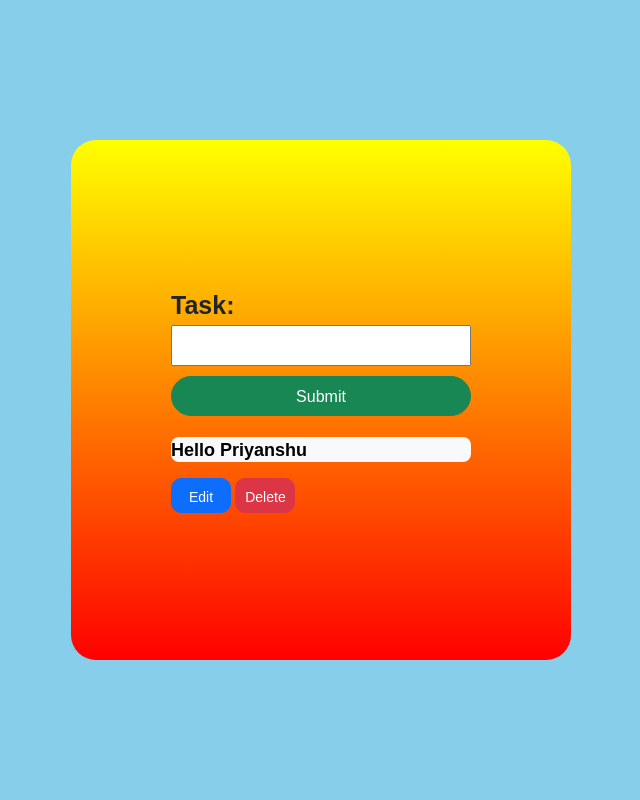
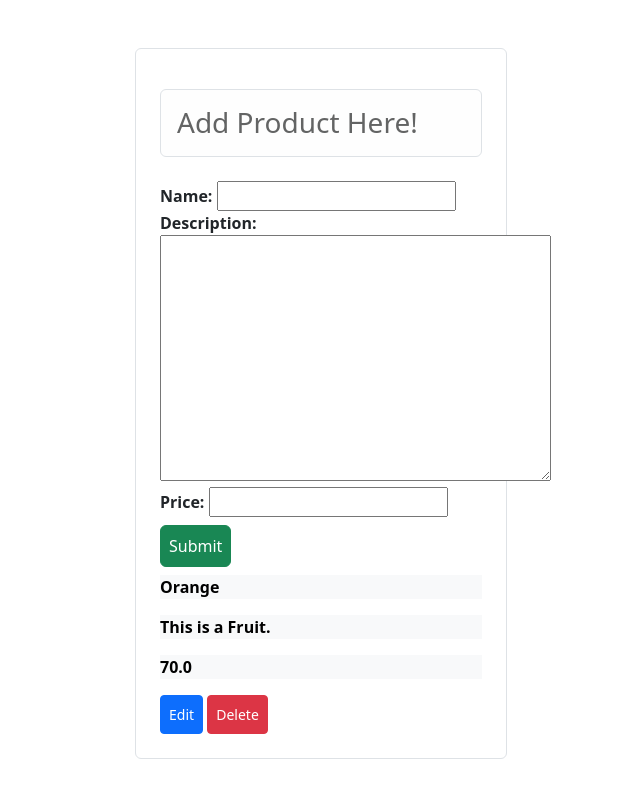
Before and after one commit to prreff123/Todoapp, a Django app: page / in a window 1280 px wide. Shown: the whole page, without its empty margins (319-959 px from the left). Run offline with Django 4.2, Linux system fonts and the light colour scheme; data comes from the database, SQL or seed files in the repository.

Commit message:
first commit

```diff
--- a/Todo/Template/todo.html
+++ b/Todo/Template/todo.html
@@ -8,80 +8,25 @@
     <link rel="stylesheet" href="https://cdn.jsdelivr.net/npm/bootstrap@5.2.0/dist/css/bootstrap.rtl.min.css"
         integrity="sha384-+4j30LffJ4tgIMrq9CwHvn0NjEvmuDCOfk6Rpg2xg7zgOxWWtLtozDEEVvBPgHqE" crossorigin="anonymous">
     <title>Todoapp</title>
-    <style>
-        * {
-            padding: 0;
-            margin: 0;
-            box-sizing: border-box;
-            font-family: sans-serif;
-        }
-
-        body {
-            background-color: skyblue;
-            height: 100vh;
-            display: flex;
-            align-items: center;
-            justify-content: center;
-        }
-
-        .container {
-            /* background-color: rgb(247, 228, 64); */
-            background-image: linear-gradient(yellow, red);
-            height: 520px;
-            width: 500px;
-            border-radius: 25px;
-            display: flex;
-            align-items: center;
-            justify-content: space-around;
-            flex-direction: column;
-        }
-
-        .container form {
-            height: 120px;
-            width: 300px;
-            display: flex;
-            flex-direction: column;
-            font-size: 25px;
-            margin-bottom: 30px;
-        }
-
-        .container form button {
-            margin-top: 10px;
-            height: 40px;
-            border-radius: 20px;
-        }
-
-        .container a button {
-            /* background-size: 20px; */
-            /* margin: 5px; */
-            padding: 5px;
-            height: 35px;
-            width: 60px;
-            /* font-size: 16px; */
-            border-radius: 10px;
-        }
-
-        .container p {
-            margin-top: 10px;
-            height: 25px;
-            font-size: 18px;
-            /* width: 50vh; */
-            border-radius: 8px;
-        }
-    </style>
 </head>
 
 <body>
 
     <div class="container">
+        <div class="pt-4">
+            <div class="col-lg-4 mx-auto border rounded p-4 mt-4 mb-4">
+                <h3 class="alert alert-light border rounded mt-3 mb-4">Add Product Here!</h3>
                 <section class="fw-bold">
                     <form action="" method="post">
                         {% csrf_token %}
                         {{form}}
-                <button type="submit" class="btn btn-success p-sm-2 mb-sm-2">Submit</button>
+                        <button type="submit" class="btn btn-success p-sm-2 mt-2 mb-sm-2">Submit</button>
                     </form>
                     {% for todo in tasks %}
-            <p class="text-bg-light">{{todo.task}}</p>
+                    <p class="text-bg-light">{{todo.name}}</p>
+                    <p class="text-bg-light">{{todo.description}}</p>
+                    <p class="text-bg-light">{{todo.price}}</p>
+
                     <a href="{% url 'updateItem' todo.id %}"><button
                             class="Edit p-sm-2 btn btn-primary btn-sm">Edit</button></a>
                     <a href="{% url 'deleteItem' todo.id %}"><button
@@ -89,6 +34,8 @@
                     {% endfor %}
                 </section>
             </div>
+        </div>
+    </div>
 </body>
 
 </html>
--- a/Todo/todoapp/admin.py
+++ b/Todo/todoapp/admin.py
@@ -1,5 +1,5 @@
 from django.contrib import admin
-from .models import Mytodo
+from .models import Product
 
 # Register your models here.
-admin.site.register(Mytodo)
+admin.site.register(Product)
--- a/Todo/todoapp/forms.py
+++ b/Todo/todoapp/forms.py
@@ -1,7 +1,7 @@
 from django import forms
-from .models import Mytodo
+from .models import Product
 
 class TodoForm(forms.ModelForm):
     class Meta:
-        model = Mytodo
-        fields = ['task',]
+        model = Product
+        fields = ['name','description','price']
--- a/Todo/todoapp/models.py
+++ b/Todo/todoapp/models.py
@@ -1,7 +1,10 @@
 from django.db import models
 
 # Create your models here.
-class Mytodo(models.Model):
-    task = models.CharField(max_length=100)
+class Product(models.Model):
+    name = models.CharField(max_length=50)
+    description = models.TextField(max_length=100)
+    price = models.DecimalField(decimal_places=1,max_digits=5)
+
     def __str__(self):
-        return self.task
+        return self.name
--- a/Todo/todoapp/views.py
+++ b/Todo/todoapp/views.py
@@ -1,11 +1,11 @@
 from django.shortcuts import render, redirect
 from django.http import HttpResponse
-from .models import Mytodo
+from .models import Product
 from .forms import TodoForm
 
 # Create your views here.
 def todo(request):
-    tasks = Mytodo.objects.all()
+    tasks = Product.objects.all()
     form = TodoForm()
     if request.method == 'POST':
         form = TodoForm(request.POST)
@@ -14,12 +14,12 @@ def todo(request):
     return render(request,'todo.html',{'tasks': tasks, 'form':form})
 
 def deleteItem(request, pk):
-    task = Mytodo.objects.get(id=pk)
+    task = Product.objects.get(id=pk)
     task.delete()
     return redirect('todo')
 
 def updateItem(request, pk):
-    todo = Mytodo.objects.get(id=pk)
+    todo = Product.objects.get(id=pk)
     updateform = TodoForm(instance=todo)
     if request.method == "POST":
         updateform = TodoForm(request.POST, instance= todo)
```
Also changed, not shown: Todo/Template/updateItem.html (+13 -6 lines), Todo/db.sqlite3, Todo/todoapp/migrations/0002_product_delete_mytodo.py (added). Lines whose indentation alone changed are shown as unchanged.
